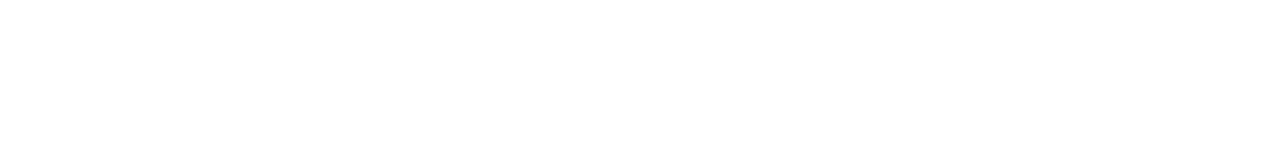
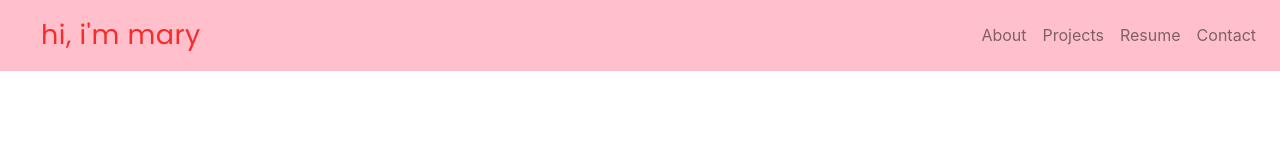
Before and after one commit to NrupM/NrupM.github.io, a website: page index.html in a window 1280 px wide. Drawn offline with nearby package versions, Linux system fonts and the light colour scheme.

Commit message:
nav bar beginning

```diff
--- /dev/null
+++ b/css/main.css
@@ -0,0 +1,14 @@
+/* http://www.dolcebytintolino.com/meta-content/themes/dolce/img/dolce-head-under.jpg */
+  /* background-color: #f75a56; */
+
+.site-header {
+    background-color: pink
+  }
+
+.navbar-brand{
+  color: #fa2a2a !important;
+  font-family: Poppins, sans-serif;
+  font-size: 27px;
+  letter-spacing: .5px !important;
+  margin-left: 25px;
+}
--- a/index.html
+++ b/index.html
@@ -3,19 +3,93 @@
 
 <head>
     <meta charset="UTF-8">
-    <meta name="viewport" content="width=device-width, initial-scale=1.0">
-    <meta name="description" content="Mary Northrup Web Dev Portfolio">
-    <meta name="keywords" content="vcard, html5, portfolio">
-    <meta http-equiv="X-UA-Compatible" content="ie=edge">
+    <meta name="viewport" content="width=device-width, initial-scale=1, shrink-to-fit=no">
+    <meta name="description " content="Mary Northrup Web Dev Portfolio ">
+    <meta name="keywords " content="vcard, html5, portfolio ">
+    <meta http-equiv="X-UA-Compatible " content="ie=edge ">
     <title>Mary Northrup</title>
-
+    <!-- BOOTSTRAP CDN -->
+    <link rel="stylesheet " href="https://maxcdn.bootstrapcdn.com/bootstrap/4.0.0-beta/css/bootstrap.min.css
+        " integrity="sha384-/Y6pD6FV/Vv2HJnA6t+vslU6fwYXjCFtcEpHbNJ0lyAFsXTsjBbfaDjzALeQsN6M " crossorigin="anonymous ">
     <!-- FONTS -->
-    <link rel="stylesheet" href="https://fonts.googleapis.com/css?family=Open+Sans|Poppins">
-
+    <link rel="stylesheet " href="https://fonts.googleapis.com/css?family=Open+Sans|Poppins ">
+    <script src="https://use.fontawesome.com/55531d5bbe.js "></script>
+    <!-- STYLES -->
+    <link rel="stylesheet " type="text/css " href="css/main.css ">
 </head>
 
 <body>
+    <!-- NAVBAR -->
+    <nav class="navbar navbar-expand-lg navbar-light fixed-top site-header">
+        <button class="navbar-toggler" type="button" data-toggle="collapse" data-target="#navbarNavDropdown" aria-controls="navbarNavDropdown"
+            aria-expanded="false" aria-label="Toggle navigation">
+            <span class="navbar-toggler-icon"></span>
+        </button>
+        <div id="navbarNavDropdown" class="navbar-collapse collapse">
+            <ul class="navbar-nav mr-auto">
+                <li class="nav-item">
+                    <h1><a class="navbar-brand" href="#home">hi, i'm mary</a></h1>
+                </li>
+            </ul>
+            <ul class="navbar-nav">
+                <li class="nav-item">
+                    <a class="nav-link" href="#about">About</a>
+                </li>
+                <li class="nav-item">
+                    <a class="nav-link" href="#projects">Projects</a>
+                </li>
+                <li class="nav-item">
+                    <a class="nav-link" href="./assets/mary_northrup_resume.pdf">Resume</a>
+                </li>
+                <li class="nav-item">
+                    <a class="nav-link" href="#contact">Contact</a>
+                </li>
+            </ul>
+        </div>
+    </nav>
+    <!-- <div class="container-fluid">
+        <div class="row site-header">
+            <div class="col d-flex align-items-start">
+                <ul class="list-items align-items-start">
+                    <li>
+                        <a class="page-scroll" href="https://marynorthrup.com/#about">about</a>
+                    </li>
+                    <li>
+                        <a class="page-scroll" href="https://marynorthrup.com/#projects">projects</a>
+                    </li>
+                    <li>
+                        <a class="page-scroll" href="./assets/mary_northrup_resume.pdf">resume</a>
+                    </li>
+                </ul>
+            </div>
+            <div class="col">
+                <h1>mary northrup</h1>
+            </div>
+            <div class="col">
+                <ul>
+                    <li>
+                        <a class="page-scroll" href="https://marynorthrup.com/#about">about</a>
+                    </li>
+                    <li>
+                        <a class="page-scroll" href="https://marynorthrup.com/#projects">projects</a>
+                    </li>
+                    <li>
+                        <a class="btn btn-small" href="" target="_blank"><i class="fa fa-github fa-2x icon" aria-hidden="true"></i></a>
+                    </li>
 
+                </ul>
+            </div>
+        </div>
+
+    </div> -->
+    <!-- SCRIPTS -->
+    <script type=" text/javascript " src="assets/js/app.js "></script>
+    <script src="https://code.jquery.com/jquery-3.2.1.slim.min.js " integrity="sha384-KJ3o2DKtIkvYIK3UENzmM7KCkRr/rE9/Qpg6aAZGJwFDMVNA/GpGFF93hXpG5KkN "
+        crossorigin="anonymous "></script>
+    <script src="https://cdnjs.cloudflare.com/ajax/libs/popper.js/1.11.0/umd/popper.min.js " integrity="sha384-b/U6ypiBEHpOf/4+1nzFpr53nxSS+GLCkfwBdFNTxtclqqenISfwAzpKaMNFNmj4 "
+        crossorigin="anonymous "></script>
+    <script src="https://maxcdn.bootstrapcdn.com/bootstrap/4.0.0-beta/js/bootstrap.min.js " integrity="sha384-h0AbiXch4ZDo7tp9hKZ4TsHbi047NrKGLO3SEJAg45jXxnGIfYzk4Si90RDIqNm1 "
+        crossorigin="anonymous "></script>
 </body>
 
 </html>
```
Also changed, not shown: js/app.js (added), 1 other file.
